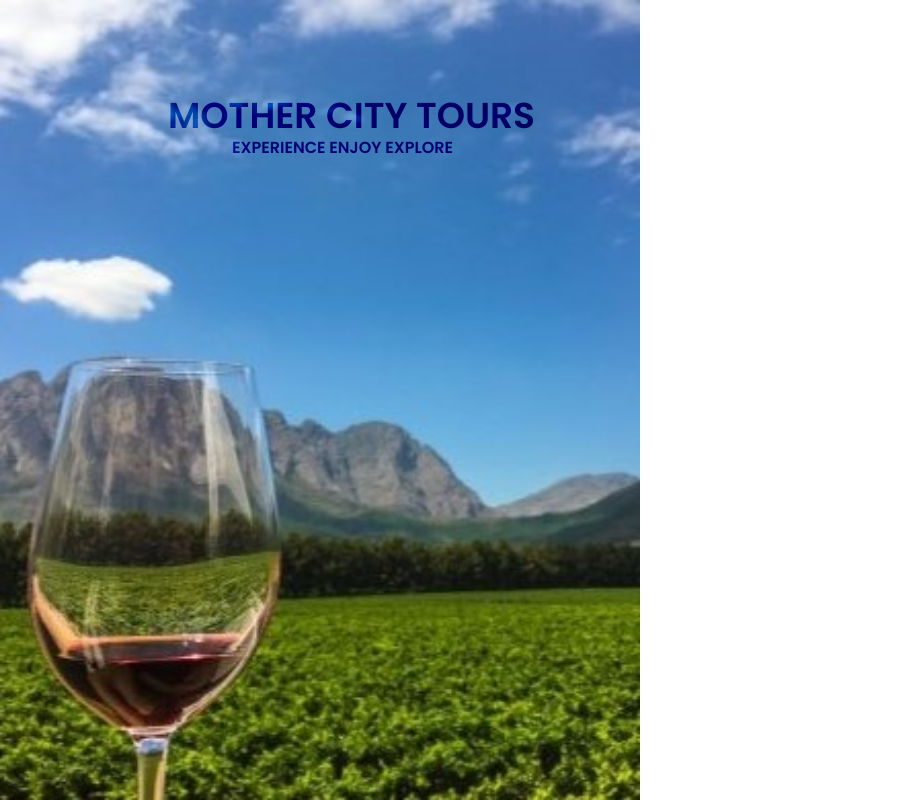
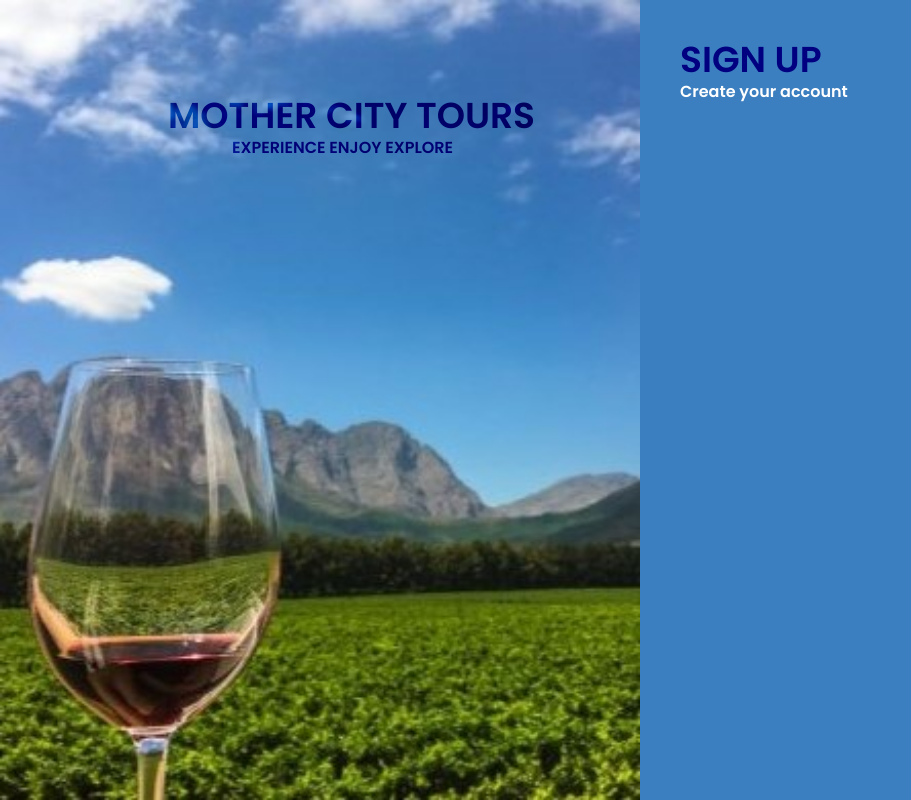
Before and after one commit to SimaPeter96/TravelLogWebsite, a React (Vite) app: page /signUp in a window 1280 px wide. Shown: the whole page, without its empty margins (0-911 px from the left). Built offline with nearby package versions, Linux system fonts and the light colour scheme.

Commit message:
added signup heading and subheading

```diff
--- a/src/Components/SignUp.jsx
+++ b/src/Components/SignUp.jsx
@@ -1,5 +1,6 @@
 import React from 'react'
 import ImgBg from '../Images/wineImg.jpg'
+import Img from '../Images/blueBg.png'
 
 function SignUp() {
   return (
@@ -17,8 +18,18 @@
           </div>
         </div>
       </div>
+      <div className="w-1/2 relative">
+        <img src={Img} alt=""  className="w-full h-full object-cover"></img>
+      <div className="SignUptitle absolute top-0 left-10 right-25text-center mt-10 ">
+        <span className='text-4xl font-bold text-blue mix-blend-overlay font-poppins' >SIGN UP</span>
+        <div className='subheading'>
+          <h2 className='text-md font-bold  text-white font-poppins'>Create your account</h2>
+        </div>
+      </div>
+      <div>
 
-
+      </div>
+      </div>
     </div>
   )
 }
```
